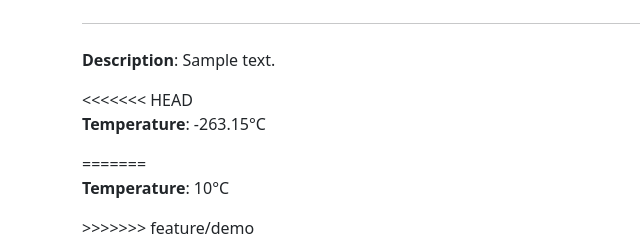
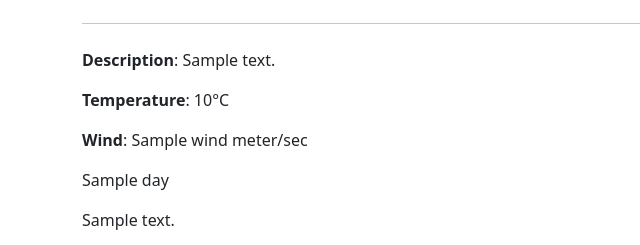
Before and after one commit to anhphha/weather_app, a Flask app: template web/templates/index.html in a window 1280 px wide. Shown: the part 432-677 px from the top of the page, without its empty margins (0-640 px from the left). Run offline with Flask 2, Linux system fonts and the light colour scheme; the template is opened without the code that fills it: most values are stand-ins (such as "Sample title", 1, 10 or a date in 2020).

Commit message:
push heroku

```diff
--- a/application.py
+++ b/application.py
@@ -38,7 +38,7 @@
     weather4 = min_and_max_temp("Helsinki")
     weather5 = draw_line_chart("Helsinki")
     weather6 = draw_bar_chart("Helsinki")
-    return render_template('index.html', homepage=(weather1, weather2, weather3, weather4, weather5, weather6))
+    return render_template('index.html', message=(weather1, weather2, weather3, weather4, weather5, weather6))
 
 
 @application.route('/test')
--- a/web/templates/weather.html
+++ b/web/templates/weather.html
@@ -3,11 +3,7 @@
     <p class="lead"><img src="https://api.openweathermap.org/img/w/{{weather.icon}}.png" alt="weather image"</p>
     <hr class="my-4">
     <p><strong>Description</strong>: {{weather.description}}</p>
-<<<<<<< HEAD
-    <p><strong>Temperature</strong>: {{weather.temperature-273.15}}°C</p>
-=======
     <p><strong>Temperature</strong>: {{weather.temperature}}°C</p>
->>>>>>> feature/demo
     <p><strong>Wind</strong>: {{weather.wind}} meter/sec</p>
 
   </div>
```
Also changed, not shown: requirements.txt (+132 -4 lines), 2 other files.
